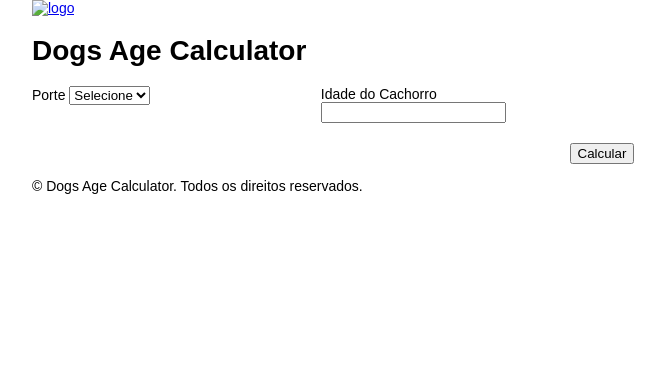
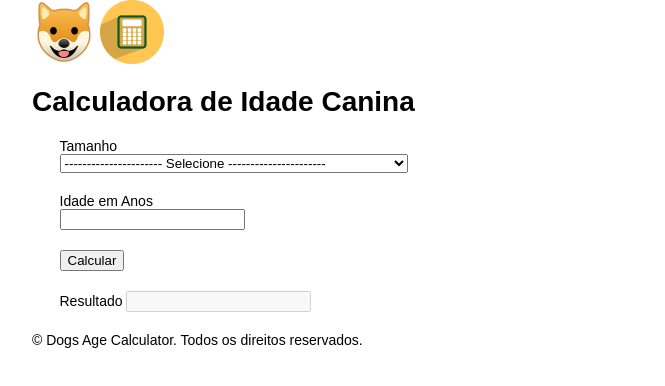
Before and after one commit to mvluz/Pets, a plain HTML site: page index.html in a window 1280 px wide. Shown: the whole page, without its empty margins (38-703 px from the left). Drawn offline with Linux system fonts and the light colour scheme.

Commit message:
Calculate.js Sketch and HTML Style Sketch

```diff
--- a/index.html
+++ b/index.html
@@ -5,7 +5,7 @@
     <meta charset="utf-8">
     <meta name="viewport" content="width=device-width, inicial-scale=1">
 
-    <title>Dogs Age Calculator</title>
+    <title>Calculadora de Idade Canina</title>
 
     <link rel="stylesheet" href="css/bootstrap-grid.min.css">
     <link rel="stylesheet" href="css/base.css">
@@ -19,7 +19,8 @@
         <div class="container">
 
             <nav class="navegacao">
-                <a href=#><img src=# width="100" height="35" alt="logo" /></a>
+                <a href=#><img src="img/22214-dog-face-iconx64.png" width="64" height="64" alt="logo" /></a>
+                <a href=#><img src="img/calculator2-iconx64.png" width="64" height="64" alt="logo" /></a>
             </nav>
 
         </div>
@@ -28,34 +29,47 @@
     <main class="layout">
         <div class="container">
 
-            <form action="#" method="post">
-                <h1 class="titulo-formulario">Dogs Age Calculator</h1>
+            <form action="" id="form-calc" method="post">
+                <h1 class="titulo-formulario">Calculadora de Idade Canina</h1>
 
-                <div class="row">
-                    <div class="col-sm-3">
+                <div class="row" style="text-align: left; margin: 20px;">
+                    <div class="col-sm-2">
                         <div class="grupo-entrada">
-                            <label for="Porte">Porte</label>
-                            <select id="Porte" class="campo">
-                                <option>Selecione</option>
-                                <option value="1">Pequeno</option>
-                                <option value="2">Médio</option>
-                                <option value="3">Grande</option>
+                            <label for="porte">Tamanho</label><br>
+                            <select id="porte" class="campo" onclick=resetClick()>
+                                <option> ---------------------- Selecione ---------------------- </option>
+                                <option value="1">Pequeno (Mini e P - 0,5 a 15 Kilos - Altura Máx. 43 cm)</option>
+                                <option value="2">Médio (15 a 25 Kilos - Altura Máx. 60 cm)</option>
+                                <option value="3">Grande (G e XG - 25 a 90 Kilos - Altura Máx. 70+ cm)</option>
                             </select>
-                        </div>
-                    </div>
-
-                    <div class="col-sm-3">
-                        <div class="grupo-entrada">
-                            <label for="dog-age">Idade do Cachorro</label>
-                            <input id="dog-age" name="dog-age" type="text" class="campo" required>
                         </div>
                     </div>
                 </div>
 
-                <div style="text-align: center; margin-top: 20px">
-                    <input type="submit" value="Calcular" class="botao">
+                <div class="row" style="text-align: left; margin: 20px;">
+                    <div class="col-sm-2">
+                        <div class="grupo-entrada">
+                            <label for="dog-age">Idade em Anos</label>
+                            <input type="number" id="dog-age" name="dog-age" type="text" class="campo" required>
+                        </div>
+                    </div>
+                </div>
+
+                <div class="row" style="text-align: left; margin: 20px;">
+                    <div class="col-sm-3">
+                        <input type="button" value="Calcular" class="botao" onClick="calculate()">
+                    </div>
                 </div>
             </form>
+
+            <div class="row" style="text-align: left; margin: 20px;">
+                <div class="col-sm-3">
+                    <div class="grupo-entrada">
+                        <label for="resultado">Resultado</label>
+                        <input type="text" id="resultado" value="" disabled>
+                    </div>
+                </div>
+            </div>
 
         </div>
     </main>
@@ -65,6 +79,7 @@
             <p>&copy; Dogs Age Calculator. Todos os direitos reservados.</p>
         </div>
     </footer>
+    <script src="js/calculate.js"></script>
 </body>
 
 </html>
--- a/js/calculate.js
+++ b/js/calculate.js
@@ -0,0 +1,65 @@
+function resetClick(id){
+    let element = document.getElementById(id);
+    element.style.color='black';
+}
+function calculate() {
+    let age = parseFloat(document.getElementById("dog-age").value);
+    let porte = parseInt(document.getElementById("porte").value);
+    let result, restAge, greaterThanTwo;
+
+    if (age <= 0 || isNaN(age) || age === "") {
+        alert("Idade inválida. Informe um número positivo");
+        document.getElementById("dog-age").focus();
+        return;
+    }
+
+    if (porte == 1) {
+
+        greaterThanTwo = age > 2 ? true : false;
+        if (greaterThanTwo) {
+            restAge = parseFloat(age - 2);
+            restAge = restAge * 4.5;
+            result = restAge + 25;
+        } else {
+            result = age * 12.5;
+        }
+
+    }
+    else {
+        if (porte == 2) {
+
+            greaterThanTwo = age > 2 ? true : false;
+            if (greaterThanTwo) {
+                restAge = parseFloat(age - 2);
+                restAge = restAge * 5.7;
+                result = restAge + 21 ;
+            } else {
+                result = age * 10.5;
+            }
+
+        }
+        else {
+            if (porte == 3) {
+
+                greaterThanTwo = age > 2 ? true : false;
+                if (greaterThanTwo) {
+                    restAge = parseFloat(age - 2);
+                    restAge = restAge * 8;
+                    result = restAge + 18;
+                } else {
+                    result = age * 9;
+                }
+
+            }
+            else {
+                alert("Selecione um tamanho");
+                let element = document.getElementById("porte");
+                element.style.color='red';
+                return;
+            }
+        }
+    }
+
+    document.getElementById("resultado").value = String(result).replace(".",",") + " Anos.";
+
+}
```
Also changed, not shown: img/22214-dog-face-iconx64.png (added), img/calculator-iconx64.png (added), img/calculator2-iconx64.png (added).
